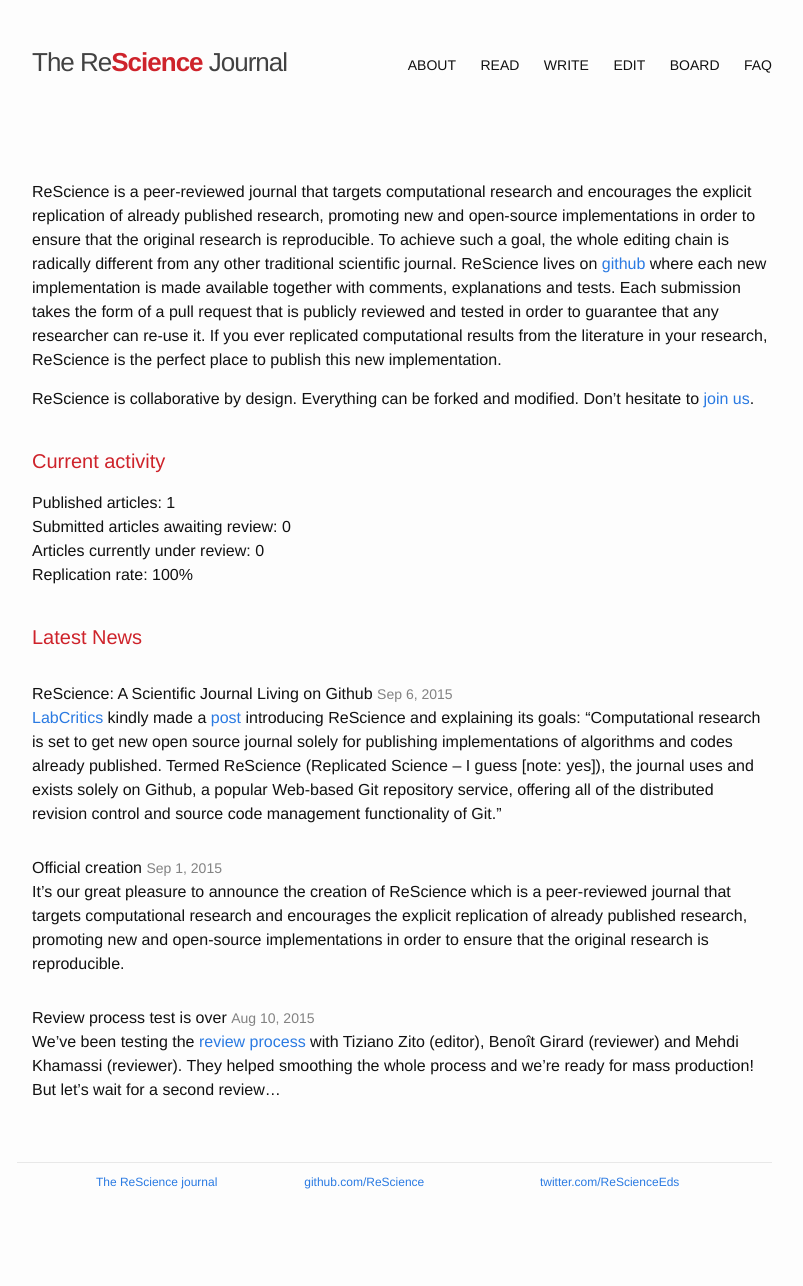
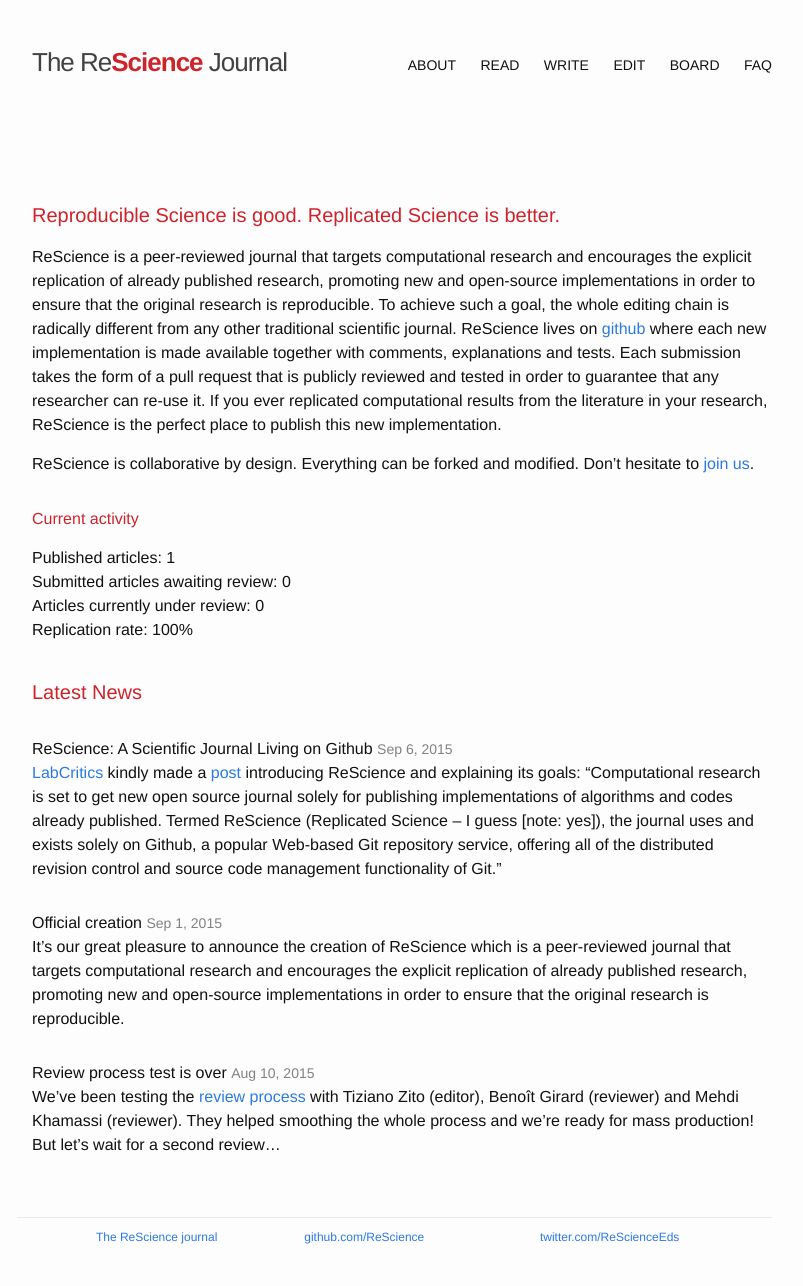
Before and after one commit to ReScience/rescience.github.io, a Jekyll site: the page built from index.md, in a window 1280 px wide. Shown: the whole page, without its empty margins (238-1041 px from the left). Built offline with Jekyll 4.4.1, drawn with Linux system fonts in a browser that asks for light colours; Markdown is read by kramdown in place of the engine named in the settings; before the commit the page ends 1231 px from its top, so only the background shows below that.

Commit message:
Added ReScience motto

```diff
--- a/index.md
+++ b/index.md
@@ -1,6 +1,8 @@
 ---
 layout: index
 ---
+
+## Reproducible Science is good. Replicated Science is better.
 
 Re**Science** is a peer-reviewed journal that targets computational research
 and encourages the explicit replication of already published research,
@@ -17,7 +19,7 @@
 Re**Science** is collaborative by design. Everything can be forked and
 modified. Don't hesitate to [join us](faq).
 
-## Current activity
+### Current activity
 
 Published articles: 1
 Submitted articles awaiting review:	0
```
